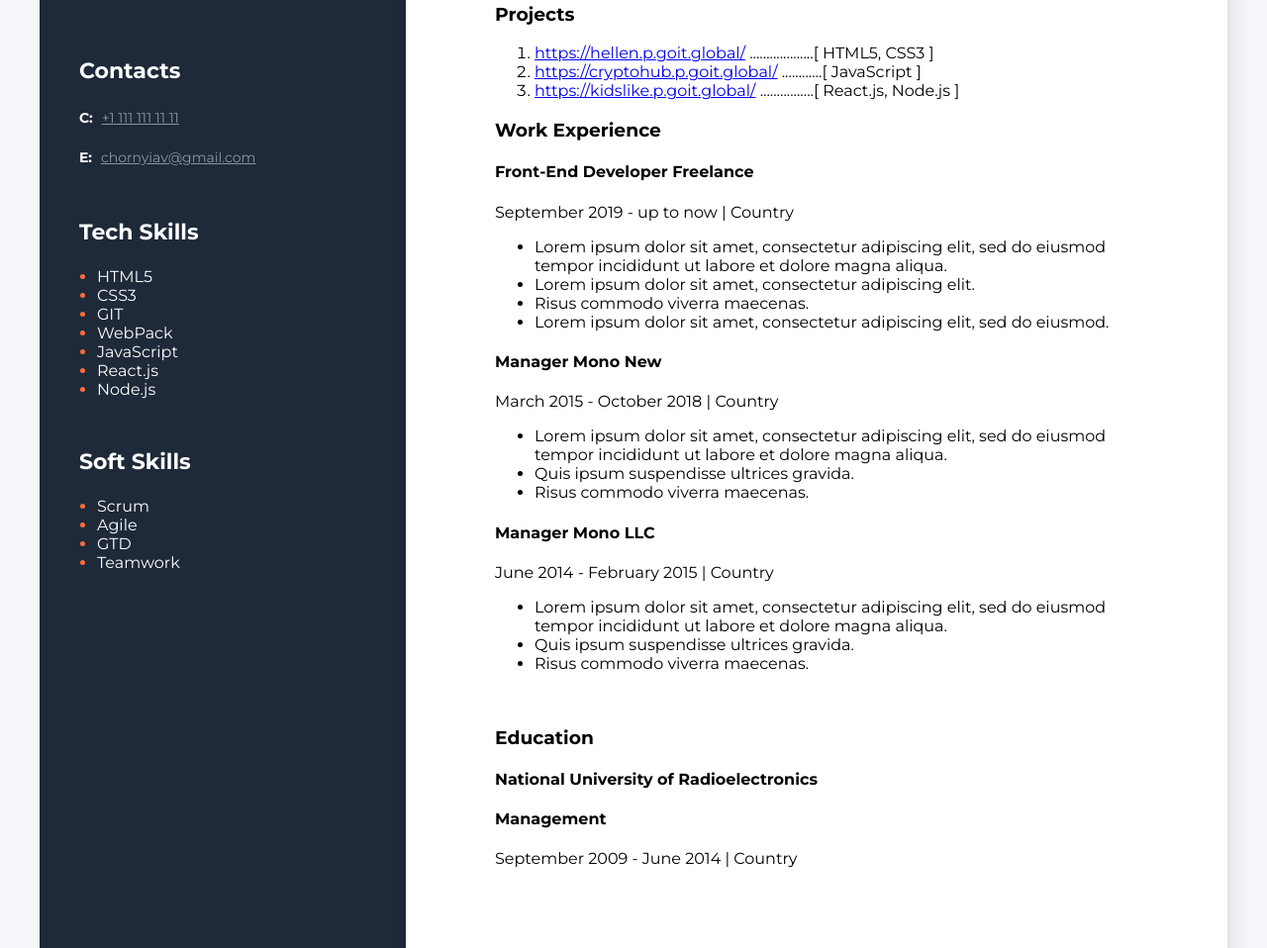
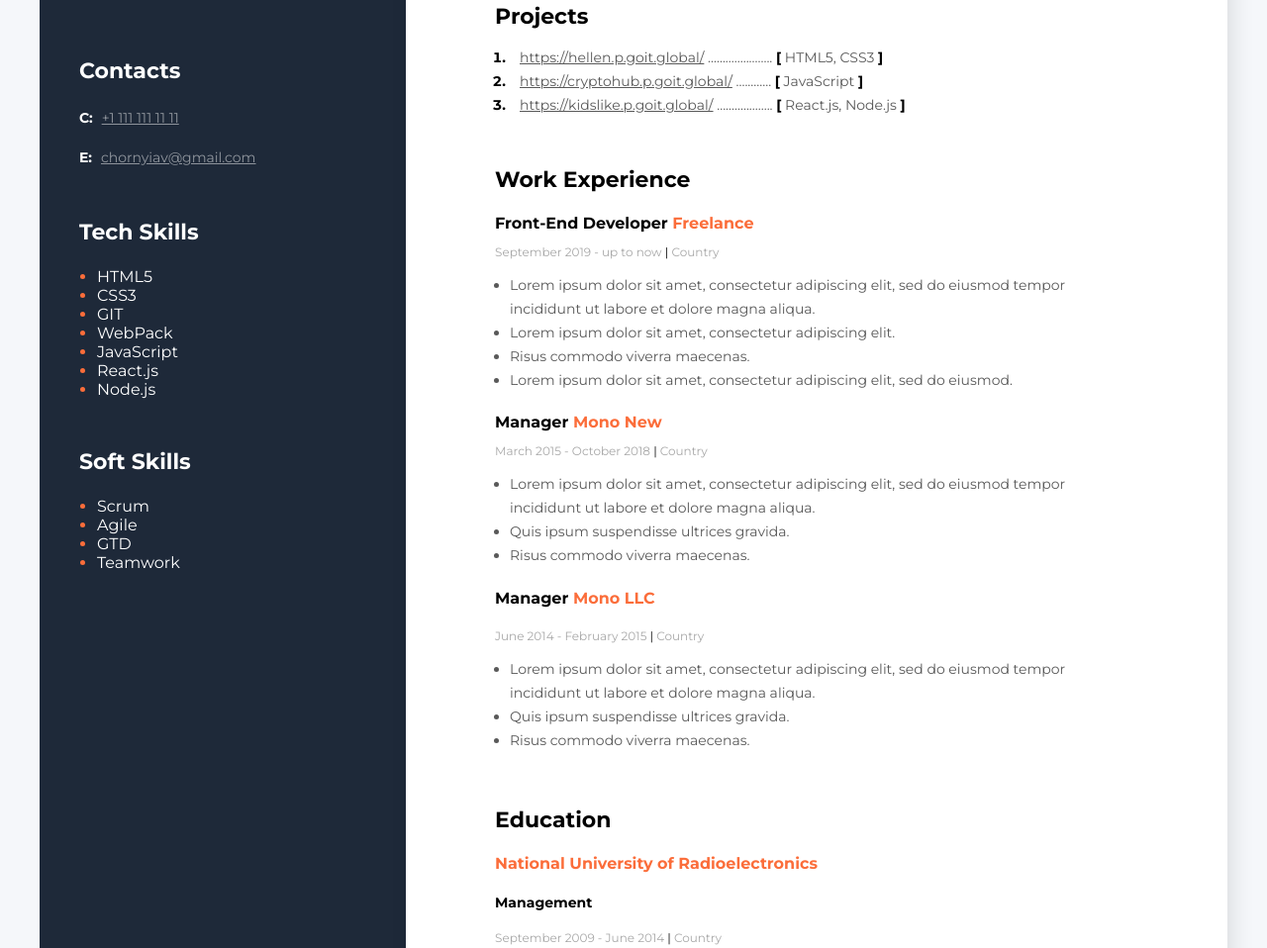
Before and after one commit to Cement-Official/ResumeGoIT, a plain HTML site: page index.html in a window 1280 px wide. Shown: the part 420-1378 px from the top of the page at 99% size. Drawn offline with Linux system fonts and the light colour scheme.

Commit message:
урок5

```diff
--- a/index.html
+++ b/index.html
@@ -27,66 +27,75 @@
         </div>
         <!--Projects-->
         <div class="projects">
-            <h3 class="project_title">
+            <h3 class="title">
                 Projects
             </h3>
-            <ol>
-                <li>
-                    <a href="https://hellen.p.goit.global/">https://hellen.p.goit.global/</a>
-                    ...................[ HTML5, CSS3 ]
+            <ol class="project_list">
+                <li class="project_item">
+                    <span class="project">
+                        <a href="https://hellen.p.goit.global/" class="project_link">https://hellen.p.goit.global/</a>
+                        ......................
+                        <span class="project_bracket">[</span> HTML5, CSS3 <span class="project_bracket">]</span>
+                    </span>
                 </li>
-                <li>
-                    <a href="https://cryptohub.p.goit.global/">https://cryptohub.p.goit.global/</a>
-                    ............[ JavaScript ]
+                <li class="project_item">
+                    <span class="project">
+                        <a href="https://cryptohub.p.goit.global/" class="project_link">https://cryptohub.p.goit.global/</a>
+                        ............
+                        <span class="project_bracket">[</span> JavaScript <span class="project_bracket">]</span>
+                    </span>
                 </li>
-                <li>
-                    <a href="https://kidslike.p.goit.global/">https://kidslike.p.goit.global/</a>
-                    ................[ React.js, Node.js ]
+                <li class="project_item">
+                    <span class="project">
+                        <a href="https://kidslike.p.goit.global/" class="project_link">https://kidslike.p.goit.global/</a>
+                        ...................
+                        <span class="project_bracket">[</span> React.js, Node.js <span class="project_bracket">]</span>
+                    </span>
                 </li>
             </ol>
         </div>
         <!--Work-->
         <div class="work">
-            <h3>Work Experience</h3>
+            <h3 class="title">Work Experience</h3>
             <!--Company 1-->
             <div>
-                <h4>Front-End Developer Freelance</h4>
-                <p>September 2019 - up to now  |  Country</p>
-                <ul>
-                    <li>Lorem ipsum dolor sit amet, consectetur adipiscing elit, sed do eiusmod tempor incididunt ut labore et dolore magna aliqua. </li>
-                    <li>Lorem ipsum dolor sit amet, consectetur adipiscing elit.</li>
-                    <li>Risus commodo viverra maecenas.</li>
-                    <li>Lorem ipsum dolor sit amet, consectetur adipiscing elit, sed do eiusmod.</li>
+                <h4 class="work_position">Front-End Developer <span class="organization">Freelance</span></h4>
+                <p class="period">September 2019 - up to now  <span class="line">|</span>  Country</p>
+                <ul class="work_list">
+                    <li class="work_list_point">Lorem ipsum dolor sit amet, consectetur adipiscing elit, sed do eiusmod tempor incididunt ut labore et dolore magna aliqua. </li>
+                    <li class="work_list_point">Lorem ipsum dolor sit amet, consectetur adipiscing elit.</li>
+                    <li class="work_list_point">Risus commodo viverra maecenas.</li>
+                    <li class="work_list_point">Lorem ipsum dolor sit amet, consectetur adipiscing elit, sed do eiusmod.</li>
                 </ul>
             </div>
             <!--Company 2-->
             <div>
-                <h4>Manager Mono New</h4>
-                <p>March 2015 - October 2018   |   Country</p>
-                <ul>
-                    <li>Lorem ipsum dolor sit amet, consectetur adipiscing elit, sed do eiusmod tempor incididunt ut labore et dolore magna aliqua. </li>
-                    <li>Quis ipsum suspendisse ultrices gravida.</li>
-                    <li>Risus commodo viverra maecenas.</li>
+                <h4 class="work_position">Manager <span class="organization">Mono New</span></h4>
+                <p class="period">March 2015 - October 2018   <span class="line">|</span>   Country</p>
+                <ul class="work_list">
+                    <li class="work_list_point">Lorem ipsum dolor sit amet, consectetur adipiscing elit, sed do eiusmod tempor incididunt ut labore et dolore magna aliqua. </li>
+                    <li class="work_list_point">Quis ipsum suspendisse ultrices gravida.</li>
+                    <li class="work_list_point">Risus commodo viverra maecenas.</li>
                 </ul>
             </div>
             <!--Company 3-->
-            <div>
-                <h4>Manager Mono LLC</h4>
-                <p>June 2014 - February 2015   |   Country</p>
-                <ul>
-                    <li>Lorem ipsum dolor sit amet, consectetur adipiscing elit, sed do eiusmod tempor incididunt ut labore et dolore magna aliqua. </li>
-                    <li>Quis ipsum suspendisse ultrices gravida.</li>
-                    <li>Risus commodo viverra maecenas.</li>
+            <div class="work_position">
+                <h4>Manager <span class="organization">Mono LLC</span></h4>
+                <p class="period">June 2014 - February 2015   <span class="line">|</span>   Country</p>
+                <ul class="work_list">
+                    <li class="work_list_point">Lorem ipsum dolor sit amet, consectetur adipiscing elit, sed do eiusmod tempor incididunt ut labore et dolore magna aliqua. </li>
+                    <li class="work_list_point">Quis ipsum suspendisse ultrices gravida.</li>
+                    <li class="work_list_point">Risus commodo viverra maecenas.</li>
                 </ul>
             </div>
             <br>
         </div>
         <!--Education-->
         <div class="Education">
-            <h3>Education</h3>
-            <h4>National University of Radioelectronics</h4>
-            <h4>Management</h4>
-            <p>September 2009 - June 2014   |   Country</p>
+            <h3 class="title">Education</h3>
+            <h4 class="education_place">National University of Radioelectronics</h4>
+            <h4 class="education_direction">Management</h4>
+            <p class="period">September 2009 - June 2014   <span class="line">|</span>   Country</p>
 
         </div>
     </div>
--- a/styles/styles.css
+++ b/styles/styles.css
@@ -59,22 +59,52 @@ body {
 /* projects styles */
 
 .projects {
-
-
-    /* margin: 100px 90px 300px 60px
-
-    margin: 50px
-
-    margin: 100px 50px*/
-}
-
-/* project_title */
-
-.project_title {
+    margin-bottom: 50px;
 
 }
 
-/* work styles */
+.project_list {
+    padding: 0;
+    margin-left: 15px;
+}
+
+.title {
+    font-size: 22px;
+    font-style: normal;
+    font-weight: 700;
+    line-height: normal;
+    color: #000;
+    margin-bottom: 10px;
+}
+
+.project_item {
+    color: #000;
+    font-size: 14px;
+    font-style: normal;
+    font-weight: 700;
+    line-height: 24px;
+}
+
+.project,
+.project_link {
+    color: #595959;
+    font-size: 14px;
+    font-style: normal;
+    font-weight: 400;
+    line-height: 24px;
+}
+
+.project_link {
+    margin-left: 10px;
+}
+.project_bracket {
+    color: #000;
+    font-size: 14px;
+    font-style: normal;
+    font-weight: 700;
+    line-height: 24px;
+}
+
 
 .work {
 
@@ -86,11 +116,75 @@ body {
     padding: 100px 50px ; */
 }
 
+.work_position {
+    color: #000;
+    font-size: 16px;
+    font-style: normal;
+    font-weight: 700;
+    line-height: normal;
+    margin-bottom: 10px;
+}
+.work_list {
+    padding: 0;
+    margin-left: 15px;
+}
+
+.organization {
+    color: #FB6D3A;
+    font-size: 16px;
+    font-style: normal;
+    font-weight: 700;
+    line-height: normal;
+}
 /* Education styles */
 
-.Education {
+.education_place {
+    color: #FB6D3A;
+    font-size: 16px;
+    font-style: normal;
+    font-weight: 700;
+    line-height: normal;
+}
 
+.education_direction {
+    color: #000;
+    font-size: 14px;
+    font-style: normal;
+    font-weight: 700;
+    line-height: normal;
 }
+.period {
+    color: #A8A8A8;
+    font-size: 12px;
+    font-style: normal;
+    font-weight: 400;
+    line-height: normal;
+}
+
+.line {
+    color: #000;
+    font-size: 12px;
+    font-style: normal;
+    font-weight: 400;
+    line-height: normal;
+}
+
+.work_list {
+    color: #595959;
+    font-size: 14px;
+    font-style: normal;
+    font-weight: 700;
+    line-height: 24px
+}
+
+.work_list_point {
+    color: #595959;
+    font-size: 14px;
+    font-style: normal;
+    font-weight: 400;
+    line-height: 24px;
+}
+
 
 /* sidebar styles */
 
```
